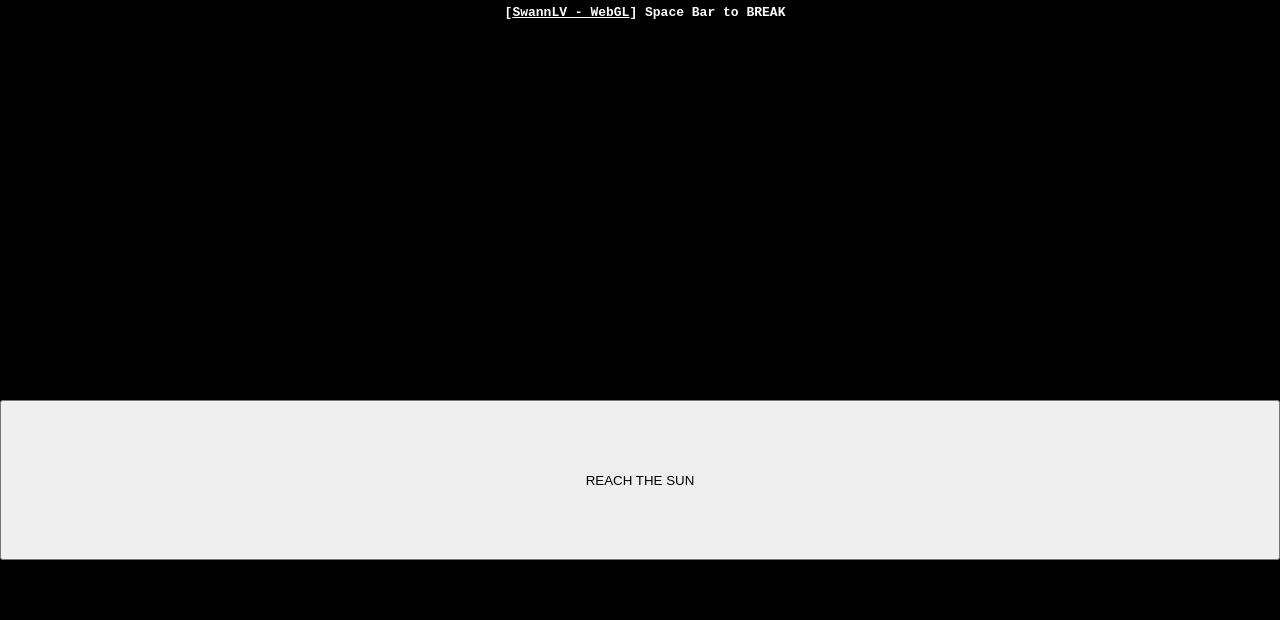
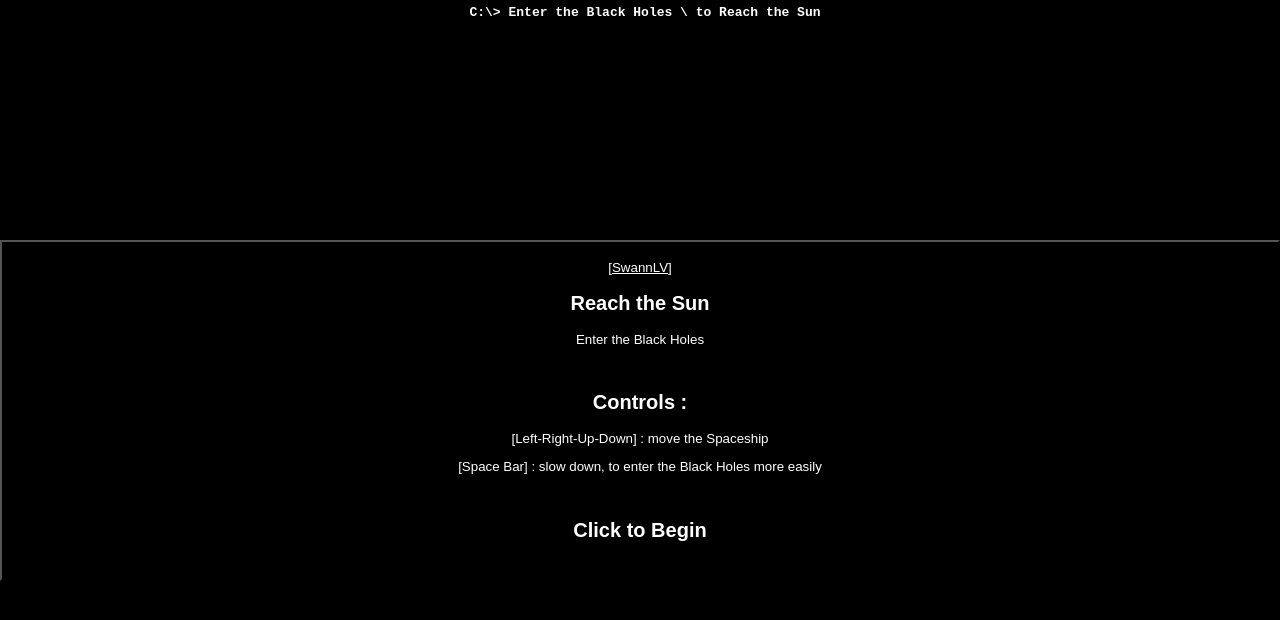
Before and after one commit to SwannLV/reach-the-sun, a website: page Index.html in a window 1280 px wide. Drawn offline with nearby package versions, Linux system fonts and the light colour scheme.

Commit message:
update titles

```diff
--- a/Index.html
+++ b/Index.html
@@ -24,10 +24,9 @@
             }
             #start {
                 position: absolute;
-                top: 50%;
+                top: 30%;
                 left: 0%;
                 width: 100%;
-                height: 20%;
                 padding: 5px;
             }
             #end {
@@ -73,11 +72,20 @@
     <body>
         <div id="container"></div>
         <div id="info">
-            [<a href="http://ca.linkedin.com/in/swannlv" target="_blank">SwannLV - WebGL</a>] Space Bar to BREAK
+            C:\> Enter the Black Holes \ to Reach the Sun
         </div>
 
-        <button id="start">REACH THE SUN</button>
-        <button id="end">GAME OVER</button>
+        <button id="start" style="background-color:black; color:white;">
+            <p>[<a href="http://ca.linkedin.com/in/swannlv" target="_blank">SwannLV</a>]</p>
+            <h2>Reach the Sun</h2>
+            <p>Enter the Black Holes</p><br/>
+            <h2>Controls :</h2>
+            <p>[Left-Right-Up-Down] : move the Spaceship
+            <p>[Space Bar] : slow down, to enter the Black Holes more easily</p><br/>
+            <h2>Click to Begin</h2>
+            <br/>
+        </button>
+        <button id="end" style="background-color:black; color:white;">C:\> GAME OVER</button>
 
         <!--<div id="ongoing">-->
         <!--    <h3>Ongoing project</h3>-->
```
Also changed, not shown: .c9/metadata/workspace/Game.js, .c9/metadata/workspace/Index.html, .c9/metadata/workspace/Server.js, .c9/metadata/workspace/libs/fu.js (added), .c9/metadata/workspace/package.json (added), 6 other files.
